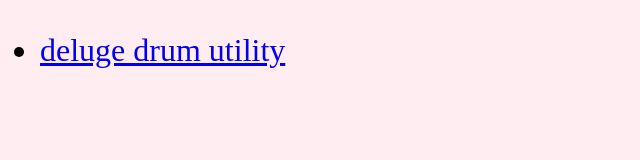
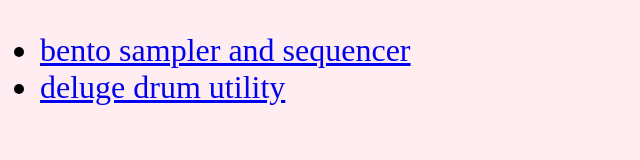
Before and after one commit to chee/synthparty, a website: page public/index.html in a window 1280 px wide. Shown: the whole page, without its empty margins (0-640 px from the left). Drawn offline with Linux system fonts and the light colour scheme.

Commit message:
add ento link

```diff
--- a/public/index.html
+++ b/public/index.html
@@ -28,6 +28,7 @@
 	</audio>
 
 	<ul>
+		<li> <a href="https://bento.party">bento sampler and sequencer</a> </li>
 		<li> <a href="/drum/">deluge drum utility</a> </li>
 	</ul>
 
```
